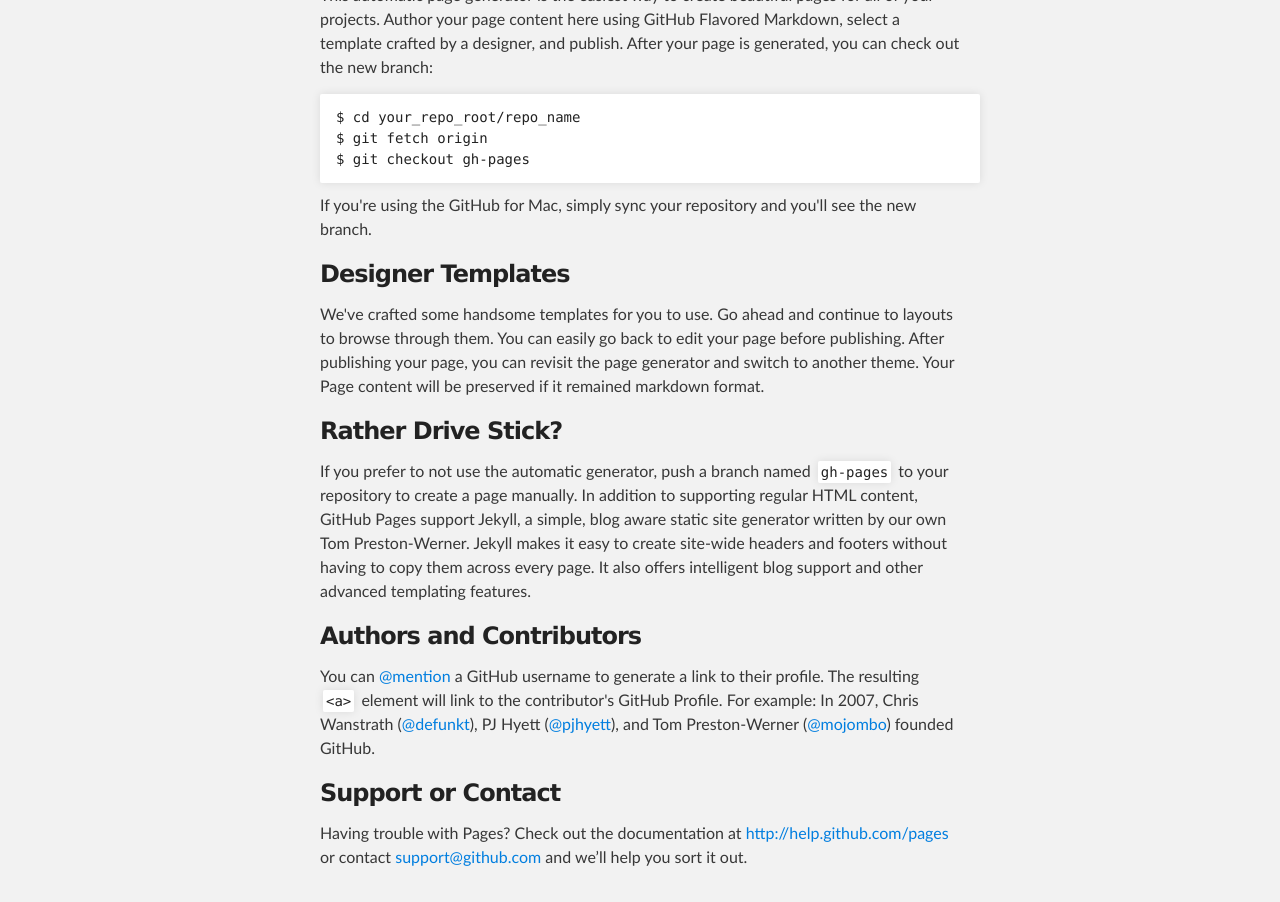
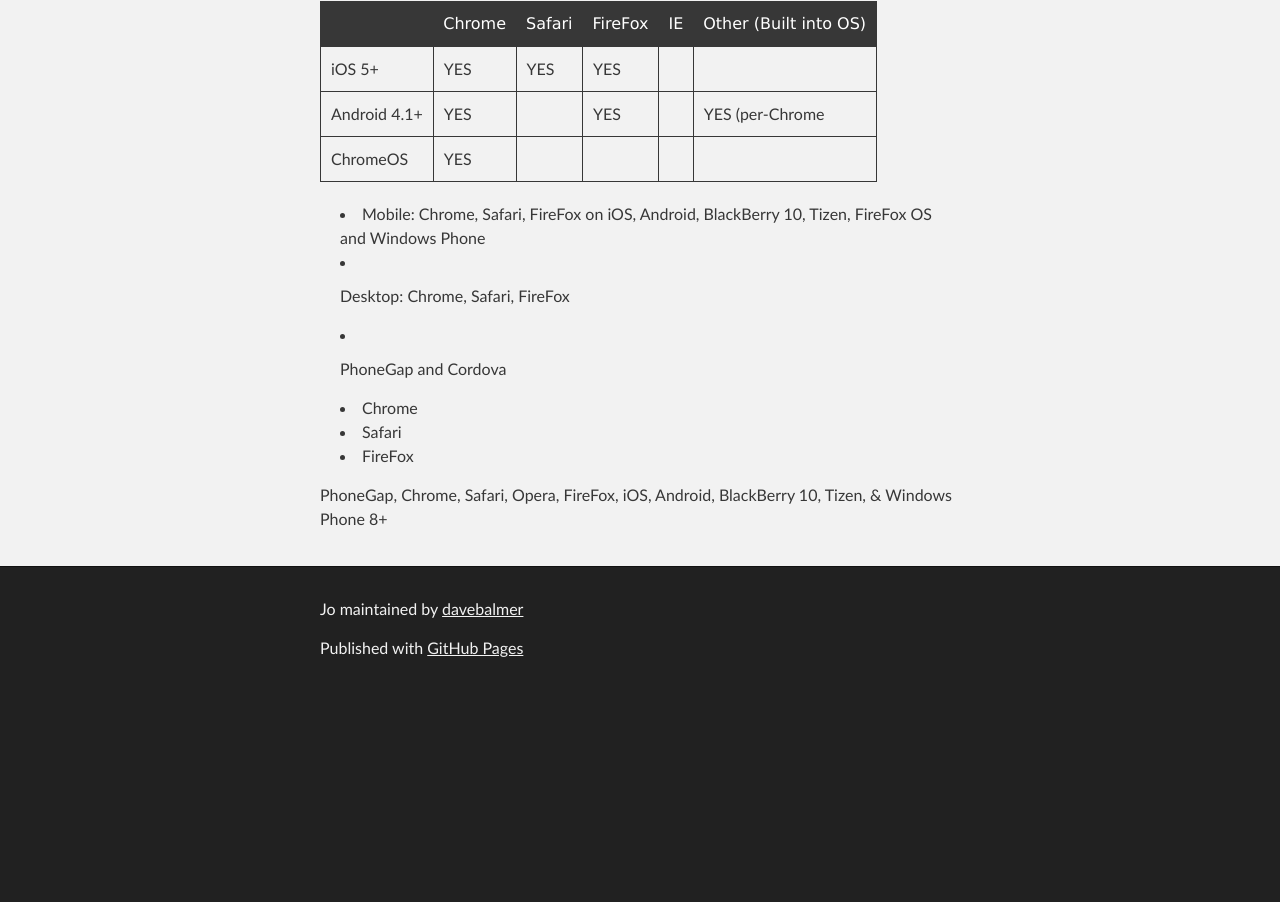
Before and after one commit to davebalmer/jo, a plain HTML site: page index.html in a window 1280 px wide. Shown: the part 467-1369 px from the top of the page. After the commit the page ends 1162 px from the top, so only its background shows below. Drawn offline with Linux system fonts and the light colour scheme.

```diff
--- a/index.html
+++ b/index.html
@@ -31,37 +31,58 @@
     <!-- MAIN CONTENT -->
     <div id="main_content_wrap" class="outer">
       <section id="main_content" class="inner">
-        <h3>
-<a id="welcome-to-github-pages" class="anchor" href="#welcome-to-github-pages" aria-hidden="true"><span class="octicon octicon-link"></span></a>Welcome to GitHub Pages.</h3>
+        <h1>
+<a id="build-web-apps-for" class="anchor" href="#build-web-apps-for" aria-hidden="true"><span class="octicon octicon-link"></span></a>Build web apps for</h1>
 
-<p>This automatic page generator is the easiest way to create beautiful pages for all of your projects. Author your page content here using GitHub Flavored Markdown, select a template crafted by a designer, and publish. After your page is generated, you can check out the new branch:</p>
+<table>
+<thead>
+<tr>
+<th></th>
+<th>Chrome</th>
+<th>Safari</th>
+<th>FireFox</th>
+<th>IE</th>
+<th>Other (Built into OS)</th>
+</tr>
+</thead>
+<tbody>
+<tr>
+<td>iOS 5+</td>
+<td>YES</td>
+<td>YES</td>
+<td>YES</td>
+<td></td>
+<td></td>
+</tr>
+<tr>
+<td>Android 4.1+</td>
+<td>YES</td>
+<td></td>
+<td>YES</td>
+<td></td>
+<td>YES (per-Chrome</td>
+</tr>
+<tr>
+<td>ChromeOS</td>
+<td>YES</td>
+<td></td>
+<td></td>
+<td></td>
+<td></td>
+</tr>
+</tbody>
+</table>
 
-<pre><code>$ cd your_repo_root/repo_name
-$ git fetch origin
-$ git checkout gh-pages
-</code></pre>
+<ul>
+<li>Mobile: Chrome, Safari, FireFox on iOS, Android, BlackBerry 10, Tizen, FireFox OS and Windows Phone</li>
+<li><p>Desktop: Chrome, Safari, FireFox</p></li>
+<li><p>PhoneGap and Cordova</p></li>
+<li>Chrome</li>
+<li>Safari</li>
+<li>FireFox</li>
+</ul>
 
-<p>If you're using the GitHub for Mac, simply sync your repository and you'll see the new branch.</p>
-
-<h3>
-<a id="designer-templates" class="anchor" href="#designer-templates" aria-hidden="true"><span class="octicon octicon-link"></span></a>Designer Templates</h3>
-
-<p>We've crafted some handsome templates for you to use. Go ahead and continue to layouts to browse through them. You can easily go back to edit your page before publishing. After publishing your page, you can revisit the page generator and switch to another theme. Your Page content will be preserved if it remained markdown format.</p>
-
-<h3>
-<a id="rather-drive-stick" class="anchor" href="#rather-drive-stick" aria-hidden="true"><span class="octicon octicon-link"></span></a>Rather Drive Stick?</h3>
-
-<p>If you prefer to not use the automatic generator, push a branch named <code>gh-pages</code> to your repository to create a page manually. In addition to supporting regular HTML content, GitHub Pages support Jekyll, a simple, blog aware static site generator written by our own Tom Preston-Werner. Jekyll makes it easy to create site-wide headers and footers without having to copy them across every page. It also offers intelligent blog support and other advanced templating features.</p>
-
-<h3>
-<a id="authors-and-contributors" class="anchor" href="#authors-and-contributors" aria-hidden="true"><span class="octicon octicon-link"></span></a>Authors and Contributors</h3>
-
-<p>You can <a href="https://github.com/blog/821" class="user-mention">@mention</a> a GitHub username to generate a link to their profile. The resulting <code>&lt;a&gt;</code> element will link to the contributor's GitHub Profile. For example: In 2007, Chris Wanstrath (<a href="https://github.com/defunkt" class="user-mention">@defunkt</a>), PJ Hyett (<a href="https://github.com/pjhyett" class="user-mention">@pjhyett</a>), and Tom Preston-Werner (<a href="https://github.com/mojombo" class="user-mention">@mojombo</a>) founded GitHub.</p>
-
-<h3>
-<a id="support-or-contact" class="anchor" href="#support-or-contact" aria-hidden="true"><span class="octicon octicon-link"></span></a>Support or Contact</h3>
-
-<p>Having trouble with Pages? Check out the documentation at <a href="http://help.github.com/pages">http://help.github.com/pages</a> or contact <a href="mailto:support@github.com">support@github.com</a> and we’ll help you sort it out.</p>
+<p>PhoneGap, Chrome, Safari, Opera, FireFox, iOS, Android, BlackBerry 10, Tizen, &amp; Windows Phone 8+</p>
       </section>
     </div>
 
```
Also changed, not shown: params.json (+1 -1 lines).
